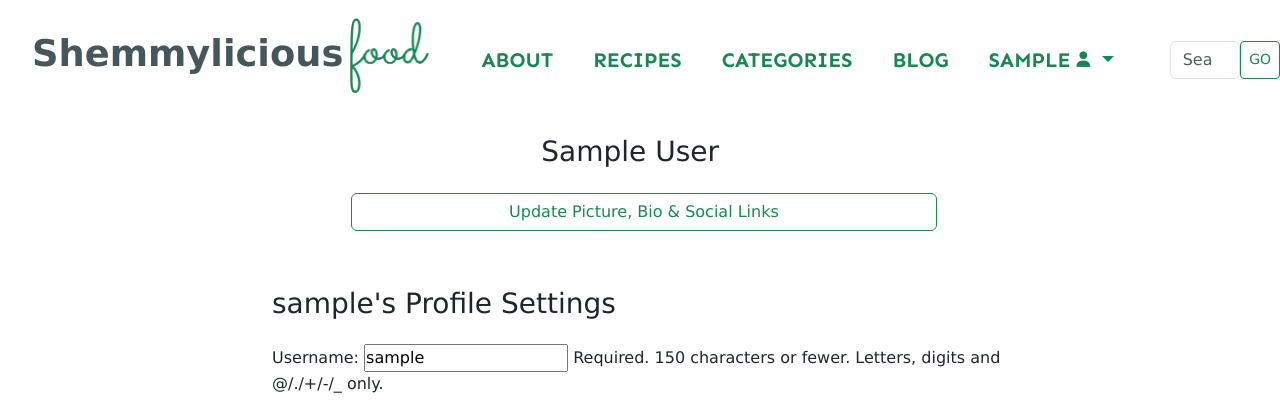
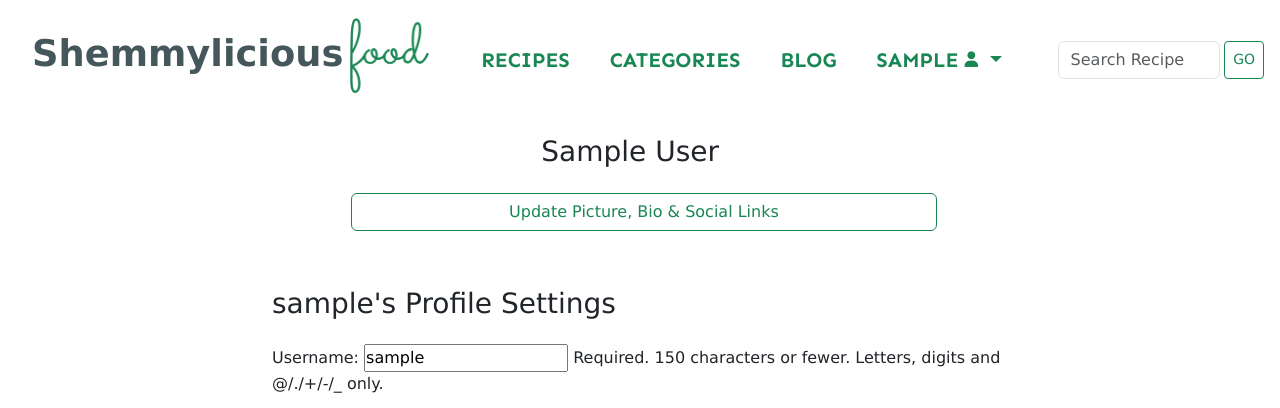
Before and after one commit to ShemmyYo/django-shemmylicious, a Django app: page /members/edit_profile/ in a window 1280 px wide. Shown: the top 408 px of the page. Run offline with Django 3.2, Linux system fonts and the light colour scheme; the visitor is signed in with stand-in values (Sample User, id 1); some libraries are stand-ins or nearby versions.

Commit message:
added margin to search bar

```diff
--- a/templates/base.html
+++ b/templates/base.html
@@ -65,14 +65,6 @@
               <div class="active-nav"></div>
             </div>
           </li>
-
-          <li class="nav-item nav-link-s">
-            <div class="nav-item-s">
-              <a class="nav-link" aria-current="page" href="#about">About</a>
-            </div>
-          </li>
-
-
           <!-- Nav Links visible when User is authenticated -->
           {% if user.is_authenticated %}
 
@@ -158,6 +150,12 @@
 
           <li class="nav-item nav-link-s">
             <div class="nav-item-s">
+              <a class="nav-link" aria-current="page" href="#about">About</a>
+            </div>
+          </li>
+
+          <li class="nav-item nav-link-s">
+            <div class="nav-item-s">
               <a class="nav-link" href="{% url 'register' %}">Sign-up <i class="fa-solid fa-user-plus fa-beat-fade fa-xs"></i></a>
             </div>
           </li>
@@ -173,10 +171,10 @@
         </ul>
       </div>
       <!-- Search Bar -->
-      <span class="navbar-text text-muted">
+      <span class="navbar-text text-muted me-3">
         <form class="d-flex" method="POST" action="{% url 'recipe-search' %}">
           {% csrf_token %}
-          <input class="form-control me-auto" type="search" placeholder="Search Recipe" aria-label="Search Recipe" name="searched">
+          <input class="form-control me-1" type="search" placeholder="Search Recipe" aria-label="Search Recipe" name="searched">
           <button class="btn btn-outline-success btn-sm" type="submit">GO</button>
         </form>
       </span>
```
